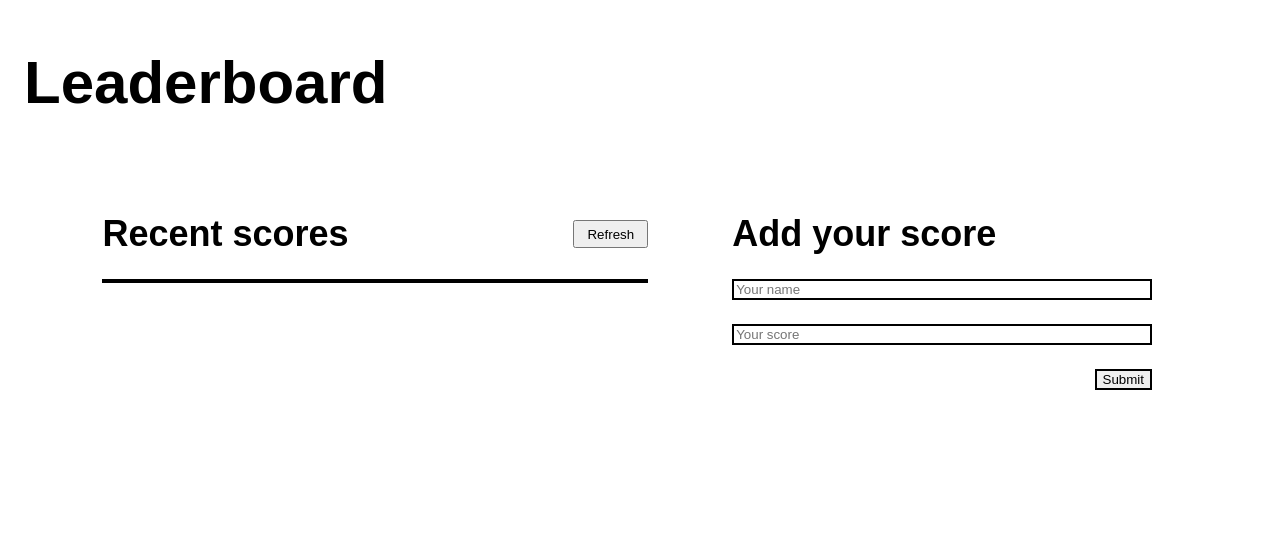
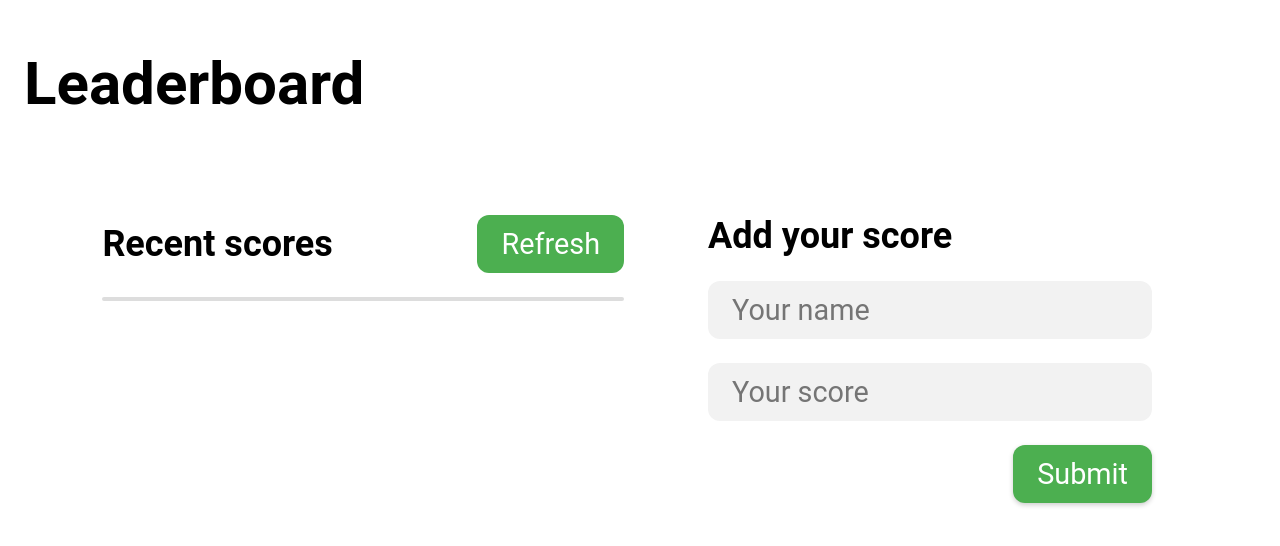
Before and after one commit to evillaz/Leaderboard, a website built with webpack: page src/index.html in a window 1280 px wide. Both pictures are taken after typing "Sample", "Sample" into the empty fields and a click on the input "Submit". Built offline with nearby package versions, Linux system fonts and the light colour scheme; no server answers.

Commit message:
update styling

```diff
--- a/src/style.css
+++ b/src/style.css
@@ -1,6 +1,6 @@
 * {
   margin: 0;
-  font-family: sans-serif;
+  font-family: 'Roboto', sans-serif;
 }
 
 h1 {
@@ -39,17 +39,30 @@ h1 {
 }
 
 #refreshBtn {
-  padding: 0.2rem 0.5rem;
+  padding: 0.5rem 1rem;
   height: max-content;
+  font-size: 1.2rem;
+  background-color: #4CAF50;
+  color: white;
+  border: none;
+  border-radius: 0.5rem;
+  transition: all 0.3s ease-in-out;
+}
+
+#refreshBtn:hover {
+  transform: translateY(-2px);
+  box-shadow: 0 2px 5px rgba(0, 0, 0, 0.2);
+  background-color: #3E8E41;
 }
 
 .scores {
-  border: 2px solid black;
+  border: 2px solid #ddd;
   padding: 0;
+  border-radius: 0.5rem;
 }
 
 .scores > *:nth-child(even) {
-  background-color: lightgray;
+  background-color: #f2f2f2;
 }
 
 .scores > *:nth-child(odd) {
@@ -58,8 +71,21 @@ h1 {
 
 .score {
   list-style-type: none;
-  font-size: 0.8rem;
-  padding: 0.2rem 0.2rem;
+  font-size: 1.2rem;
+  padding: 0.5rem 1rem;
+  display: flex;
+  justify-content: space-between;
+  align-items: center;
+}
+
+.score > span:first-of-type {
+  font-weight: bold;
+  margin-right: 1rem;
+}
+
+.score > span:last-of-type {
+  font-size: 1.2rem;
+  color: #999;
 }
 
 label {
@@ -73,12 +99,34 @@ label {
 }
 
 input {
-  border: 2px solid black;
+  border: none;
+  border-radius: 0.5rem;
+  padding: 0.5rem 1rem;
+  font-size: 1.2rem;
+  background-color: #f2f2f2;
+}
+
+input:focus {
+  outline: none;
+  box-shadow: 0 2px 5px rgba(0, 0, 0, 0.2);
 }
 
 #submitScore {
   width: max-content;
   align-self: flex-end;
+  font-size: 1.2rem;
+  background-color: #4CAF50;
+  color: white;
+  border: none;
+  border-radius: 0.5rem;
+  padding: 0.5rem 1rem;
+  transition: all 0.3s ease-in-out;
+}
+
+#submitScore:hover {
+  transform: translateY(-2px);
+  box-shadow: 0 2px 5px rgba(0, 0, 0, 0.2);
+  background-color: #3E8E41;
 }
 
 @media screen and (min-width: 768px) {
```
Also changed, not shown: dist/main.bundle.js, dist/service-worker.js.
